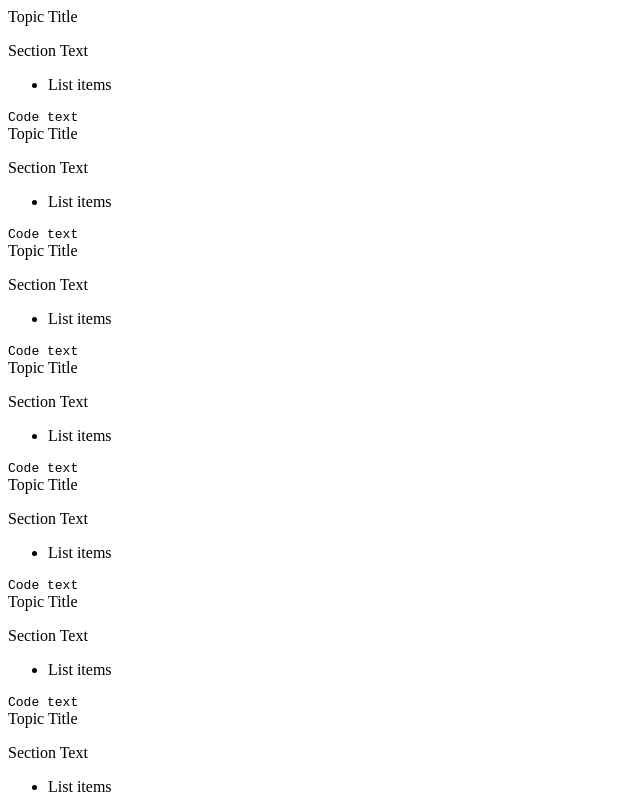
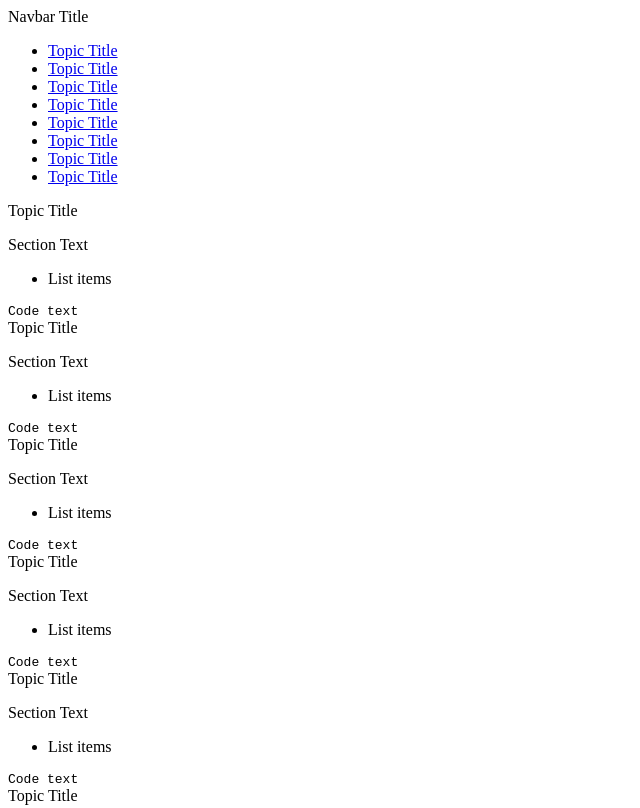
Before and after one commit to rootdown001/tech_doc, a plain HTML site: page index.html in a window 1280 px wide. Shown: the top 808 px of the page, without its empty margins (0-640 px from the left). Drawn offline with Linux system fonts and the light colour scheme.

Commit message:
navbar skeleton

```diff
--- a/index.html
+++ b/index.html
@@ -3,6 +3,50 @@
 </head>
 
 <body>
+
+<nav id="navbar">
+    <header>Navbar Title</header>
+
+    <ul>
+        <li>
+            <a class="nav-link" href="CHANGEME">Topic Title</a>
+        </li>
+
+        <li>
+            <a class="nav-link" href="CHANGEME">Topic Title</a>
+        </li>
+
+        <li>
+            <a class="nav-link" href="CHANGEME">Topic Title</a>
+        </li>
+
+        <li>
+            <a class="nav-link" href="CHANGEME">Topic Title</a>
+        </li>
+
+        <li>
+            <a class="nav-link" href="CHANGEME">Topic Title</a>
+        </li>
+
+        <li>
+            <a class="nav-link" href="CHANGEME">Topic Title</a>
+        </li>
+
+        <li>
+            <a class="nav-link" href="CHANGEME">Topic Title</a>
+        </li>
+
+        <li>
+            <a class="nav-link" href="CHANGEME">Topic Title</a>
+        </li>
+
+
+    </ul>
+</nav>
+
+
+
+
 <main id="main-doc">
 
     <section class="main-section" id="CHANGEME">
```
